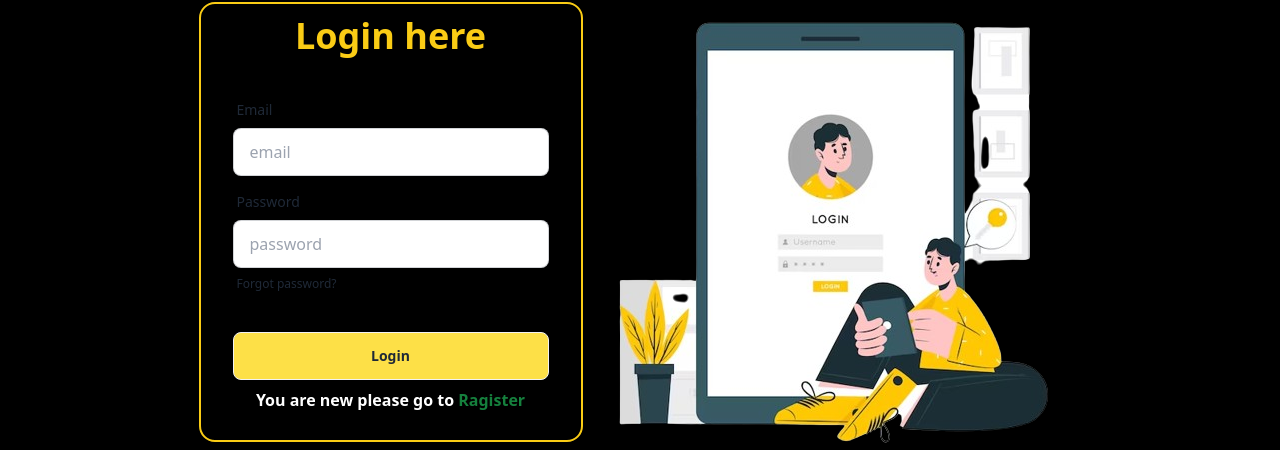
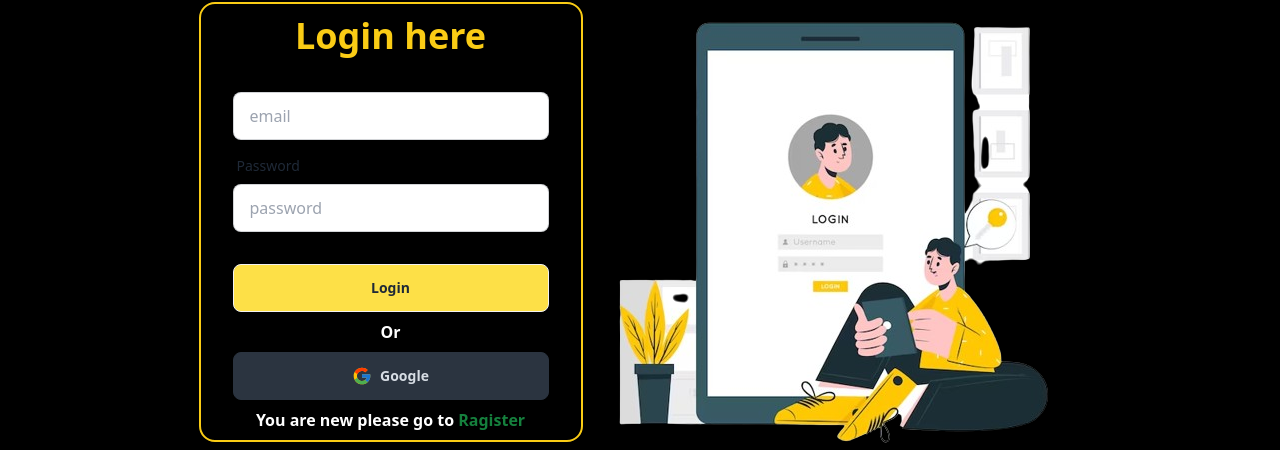
Before and after one commit to xunaiet-faruk/Fast-food-client, a React (Vite) app: page /login in a window 1280 px wide. Shown: the part 140-590 px from the top of the page. Built offline with nearby package versions, Linux system fonts and the light colour scheme; no server answers.

Commit message:
google sign in

```diff
--- a/src/Firebase/Authprovider.jsx
+++ b/src/Firebase/Authprovider.jsx
@@ -1,8 +1,9 @@
 import { createContext, useEffect, useState } from "react";
-import { createUserWithEmailAndPassword, getAuth, onAuthStateChanged, signInWithEmailAndPassword, signOut, updateProfile } from "firebase/auth";
+import { GoogleAuthProvider, createUserWithEmailAndPassword, getAuth, onAuthStateChanged, signInWithEmailAndPassword, signInWithPopup, signOut, updateProfile } from "firebase/auth";
 import { app } from "./Firebase";
 
 export const Authcontext =createContext(null)
+const provider = new GoogleAuthProvider();
 const auth = getAuth(app);
 
 const Authprovider = ({children}) => {
@@ -20,10 +21,17 @@ const Authprovider = ({children}) => {
     }
 
     const updateUserprofile =(name,photo) =>{
+        setloading(true)
        return updateProfile(auth.currentUser,{
             displayName:name, photoURL:photo
         })
     }
+
+  const googleSign = () =>{
+    setloading(true)
+    return signInWithPopup(auth,provider)
+
+  }
 
     const logout = () =>{
         setloading(true)
@@ -43,7 +51,7 @@ const Authprovider = ({children}) => {
 
   },[])
 
-  const Authinfo ={user,loading,createUser,signIn,logout,updateUserprofile}
+    const Authinfo = { user, loading, createUser, signIn, logout, updateUserprofile, googleSign }
     return (
         <Authcontext.Provider value={Authinfo}>
             {children}
--- /dev/null
+++ b/src/pages/Dashboard/Dashboard.jsx
@@ -0,0 +1,10 @@
+
+const Dashboard = () => {
+    return (
+        <div>
+            hellow
+        </div>
+    );
+};
+
+export default Dashboard;
--- a/src/pages/Login/Login.jsx
+++ b/src/pages/Login/Login.jsx
@@ -4,9 +4,10 @@ import avator from '../../assets/image-removebg-preview (30).png'
 import { useContext } from 'react';
 import { Authcontext } from '../../Firebase/Authprovider';
 import Swal from 'sweetalert2';
+import { FcGoogle } from 'react-icons/fc';
 const Login = () => {
 
-    const {signIn } =useContext(Authcontext)
+    const { signIn, googleSign } =useContext(Authcontext)
     const navigate =useNavigate()
     const location =useLocation()
 
@@ -31,6 +32,14 @@ const from =location.state?.from?.pathname || "/"
         .catch(error => console.log(error))
     }
 
+    const handleLogin = () =>{
+        googleSign()
+        .then(res =>{
+            console.log(res.user)
+            navigate(location?.state ? location.state : '/')
+
+        }).catch(erro =>console.log(erro))
+    }
 
     return (
         <div className='flex justify-center items-center'>
@@ -40,9 +49,7 @@ const from =location.state?.from?.pathname || "/"
                             <form onSubmit={handlesubmit} className="card-body pt-6">
 
                                 <div className="form-control">
-                                    <label className="label">
-                                        <span className="label-text">Email</span>
-                                    </label>
+
                                     <input name='email' type="email" placeholder="email" className="input input-bordered" required />
                                 </div>
                                 <div className="form-control">
@@ -50,13 +57,16 @@ const from =location.state?.from?.pathname || "/"
                                         <span className="label-text">Password</span>
                                     </label>
                                     <input name='password' type="password" placeholder="password" className="input input-bordered" required />
-                                    <label className="label">
-                                        <a href="#" className="label-text-alt link link-hover">Forgot password?</a>
-                                    </label>
+
                                 </div>
                                 <div className="form-control mt-6">
                                     <button className="btn bg-yellow-300 text-bold">Login</button>
                                 </div>
+                        <h1 className='text-white font-bold text-center'>Or</h1>
+
+                        <div className="form-control ">
+                            <button onClick={handleLogin} className="btn btn-neutral hover:bg-yellow-300 hover:text-black"><FcGoogle className='text-xl'></FcGoogle> Google</button>
+                        </div>
                         <p className='text-center font-semibold text-white'>You are new please go to <Link to={'/register'} className='text-green-700'>Ragister</Link></p>
 
                             </form>
--- a/src/pages/Register/Register.jsx
+++ b/src/pages/Register/Register.jsx
@@ -4,9 +4,11 @@ import { useContext } from 'react';
 import { Authcontext } from '../../Firebase/Authprovider';
 import { useForm } from 'react-hook-form';
 import Swal from 'sweetalert2';
+import { FcGoogle } from "react-icons/fc";
+
 const Register = () => {
     const nablink =useNavigate()
-    const { createUser, updateUserprofile } = useContext(Authcontext)
+    const { createUser, updateUserprofile, googleSign } = useContext(Authcontext)
     const {
         register,
         formState: { errors },
@@ -38,6 +40,19 @@ const Register = () => {
 
 
         })
+
+    }
+
+    const handleGoogle = () =>{
+        googleSign()
+        .then(res => {
+            console.log(res.user);
+            nablink(location?.state ? location.state : '/')
+
+        })
+            .catch(error => {
+                console.log(error)
+            })
 
     }
 
@@ -78,6 +93,10 @@ const Register = () => {
                             <div className="form-control mt-6">
                                 <button className="btn btn-primary">Login</button>
                             </div>
+                            <h1 className='text-white font-bold text-center'>Or</h1>
+                            <div className="form-control ">
+                                <button onClick={handleGoogle} className="btn btn-neutral hover:bg-blue-700"><FcGoogle className='text-xl'></FcGoogle> Google</button>
+                            </div>
                             <p className='text-center font-semibold text-white'>Already Have an account go to <Link to={'/login'} className='text-green-400'>Login</Link></p>
                         </form>
                     </div>
```
